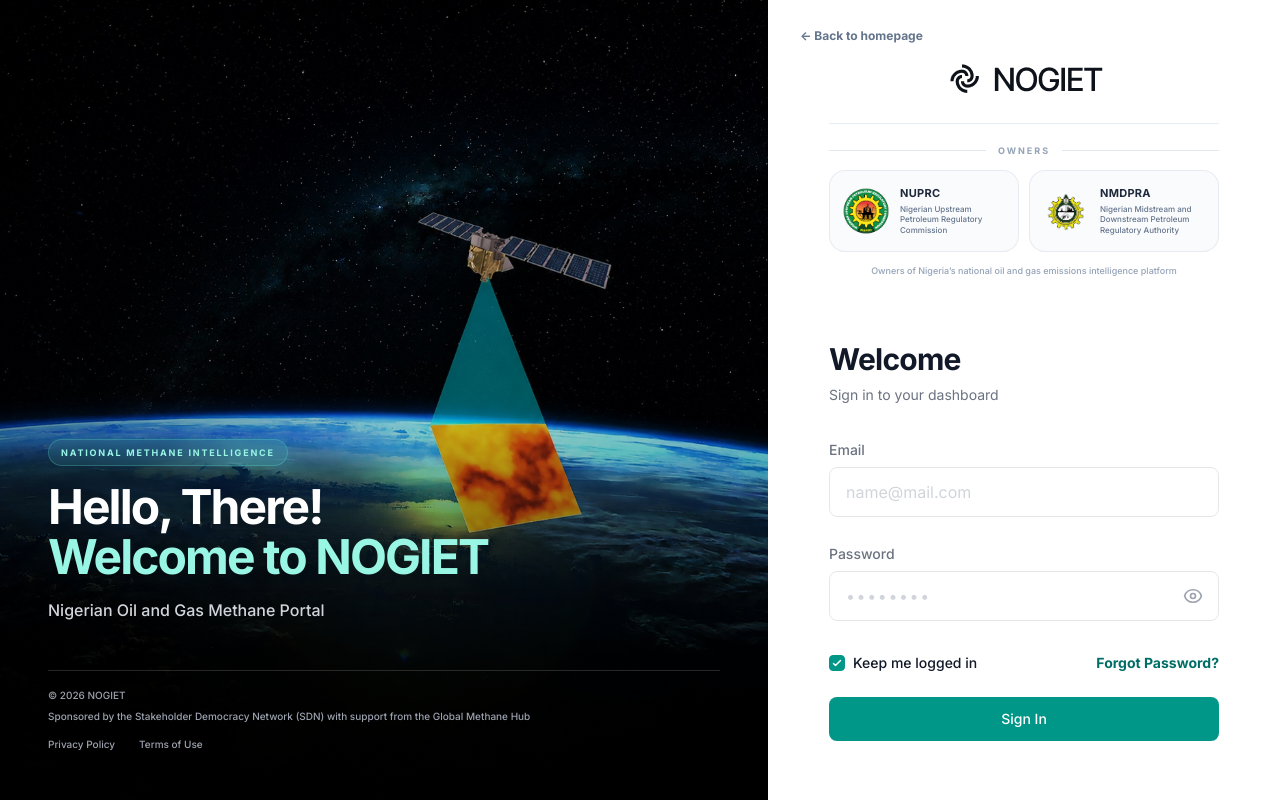
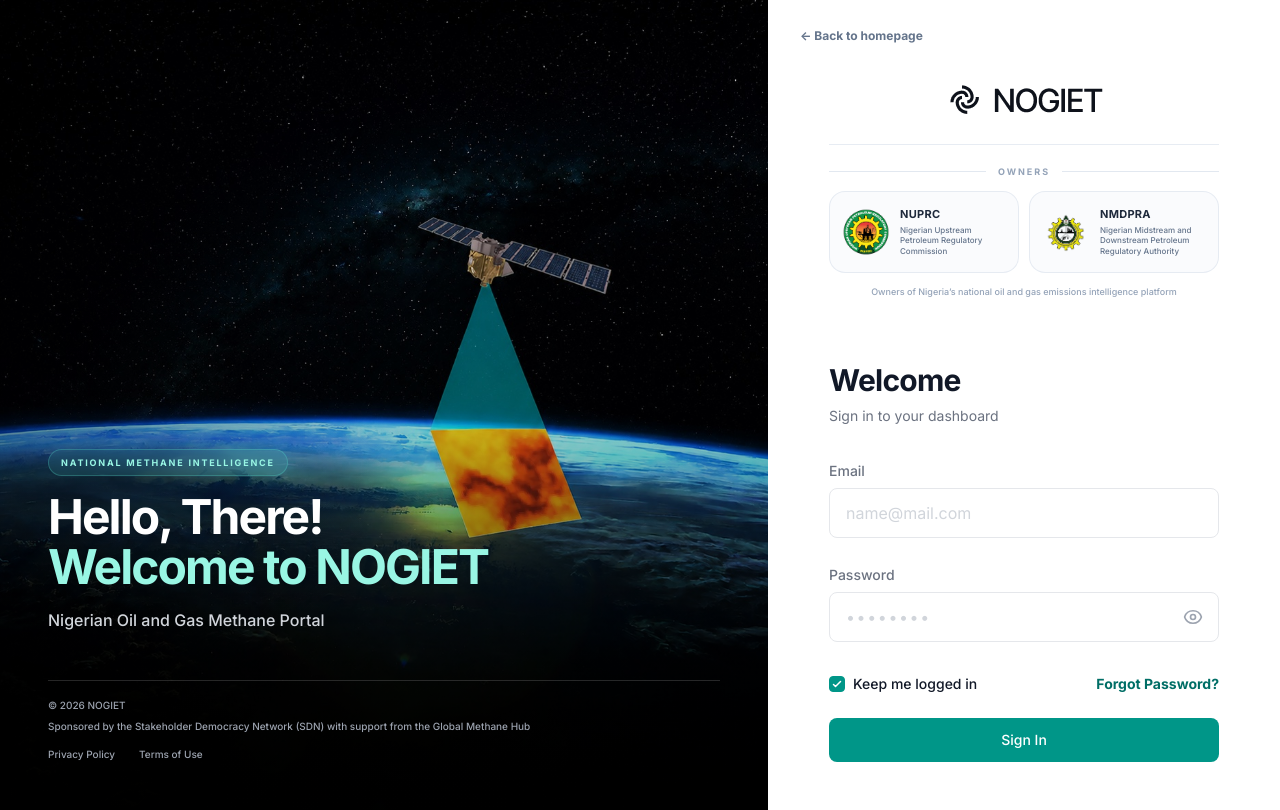
Before and after one commit to Officialnogiet/nogiet-frontend, a React (Vite) app: page / in a window 1280 px wide. Both pictures are taken after a click on the button "Sign in". Built offline with nearby package versions, Linux system fonts and the light colour scheme; no server answers.

Commit message:
Fix page scrolling and login spacing

```diff
--- a/index.css
+++ b/index.css
@@ -20,7 +20,8 @@
   font-family: Inter, ui-sans-serif, system-ui, -apple-system, BlinkMacSystemFont, "Segoe UI", sans-serif;
   -webkit-font-smoothing: antialiased;
   -moz-osx-font-smoothing: grayscale;
-  overflow: hidden;
+  overflow-x: hidden;
+  overflow-y: auto;
 }
 
 .nogiet-home-grid {
--- a/screens/auth/Login.tsx
+++ b/screens/auth/Login.tsx
@@ -37,7 +37,7 @@
   return (
     <div className="flex flex-col md:flex-row min-h-screen bg-white">
       <LoginHeroPanel />
-      <div className="flex-1 flex flex-col items-center justify-center p-6 md:p-8 lg:p-12 relative bg-white">
+      <div className="flex-1 flex flex-col items-center justify-center px-6 pb-6 pt-16 md:px-8 md:pb-8 md:pt-20 lg:px-12 lg:pb-12 relative bg-white">
         <button type="button" onClick={() => onNavigate(AuthScreen.HOME)} className="absolute left-6 top-5 text-xs font-bold text-slate-500 hover:text-teal-700 md:left-8 md:top-7">← Back to homepage</button>
         <div className="w-full max-w-[390px]">
           <div className="md:hidden flex items-center justify-center mb-8">
```
